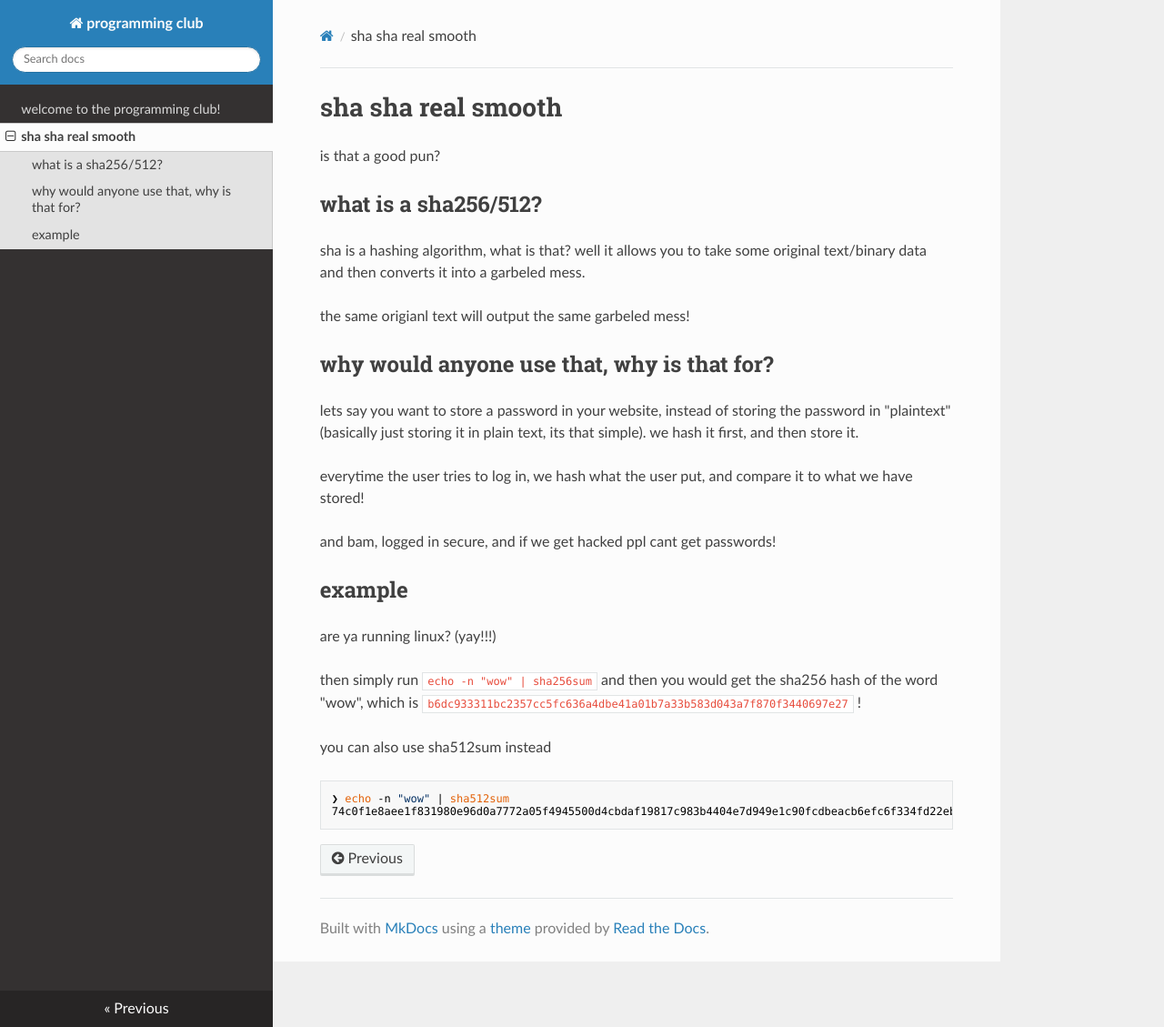
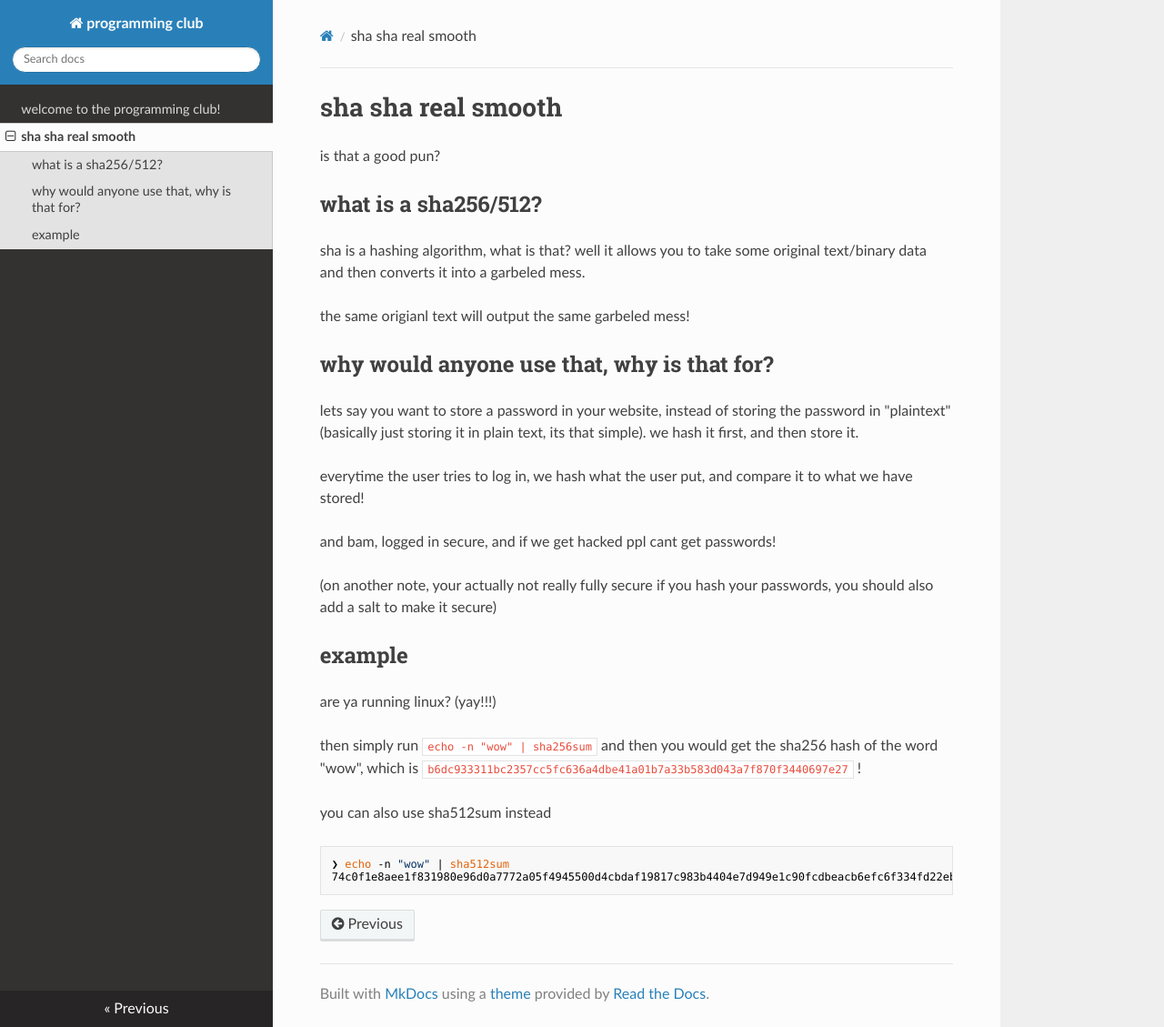
Before and after one commit to very-cool-programming-club173/website, an MkDocs documentation site: the page built from docs/sha-sha-real-smooth.md, in a window 1280 px wide and 1129 px high. Shown: the whole window at 91% size. Built offline with MkDocs 1.6.1, drawn with Linux system fonts in a browser that asks for light colours; nearby versions of some CDN libraries.

Commit message:
feat: hugo thats not what i meant
pointing out a mistake i did is ok but pls like write the docs lol

```diff
--- a/docs/sha-sha-real-smooth.md
+++ b/docs/sha-sha-real-smooth.md
@@ -21,6 +21,9 @@ it to what we have stored!
 
 and bam, logged in secure, and if we get hacked ppl cant get passwords!
 
+(on another note, your actually not really fully secure if you hash
+your passwords, you should also add a salt to make it secure)
+
 ## example
 
 are ya running linux? (yay!!!)
```
